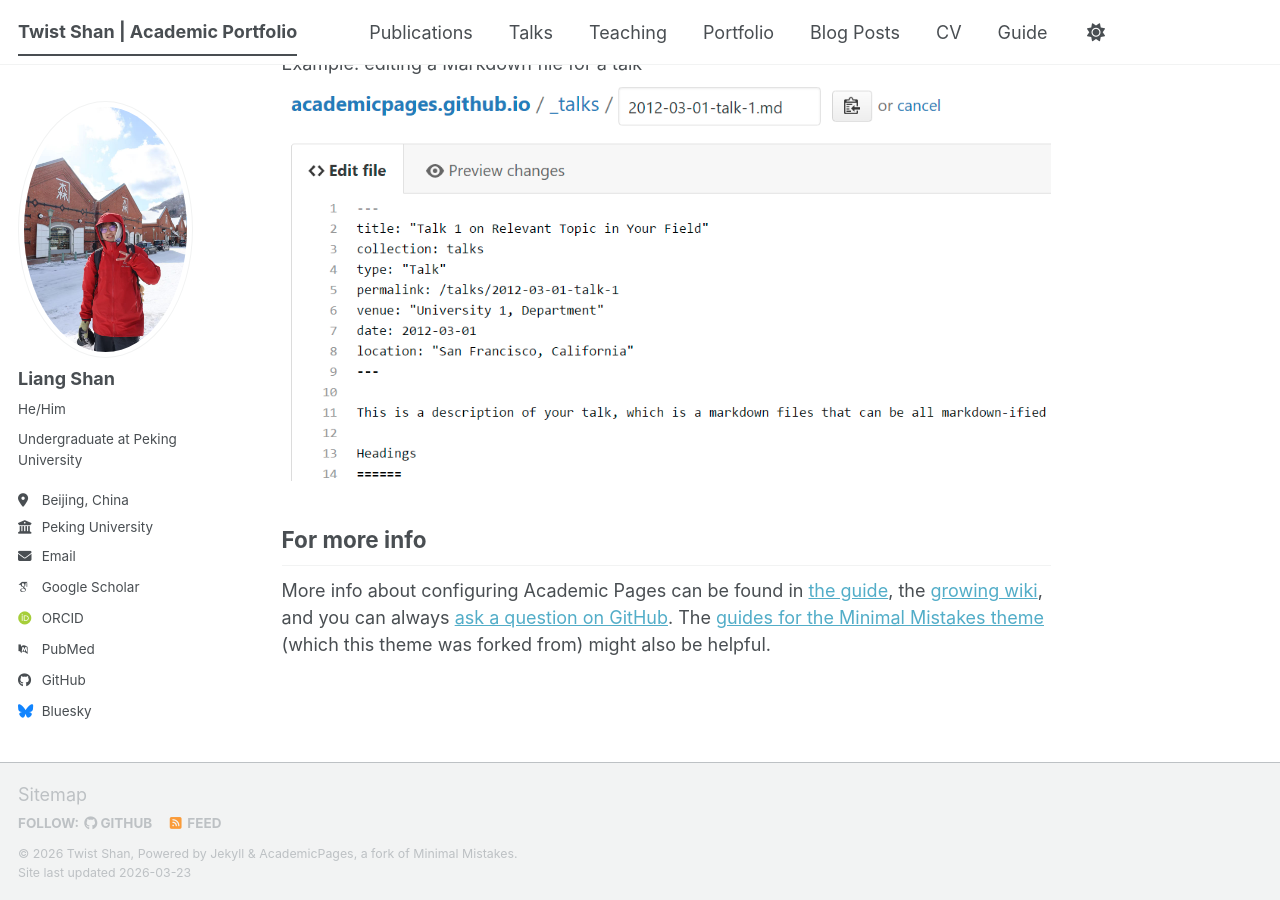
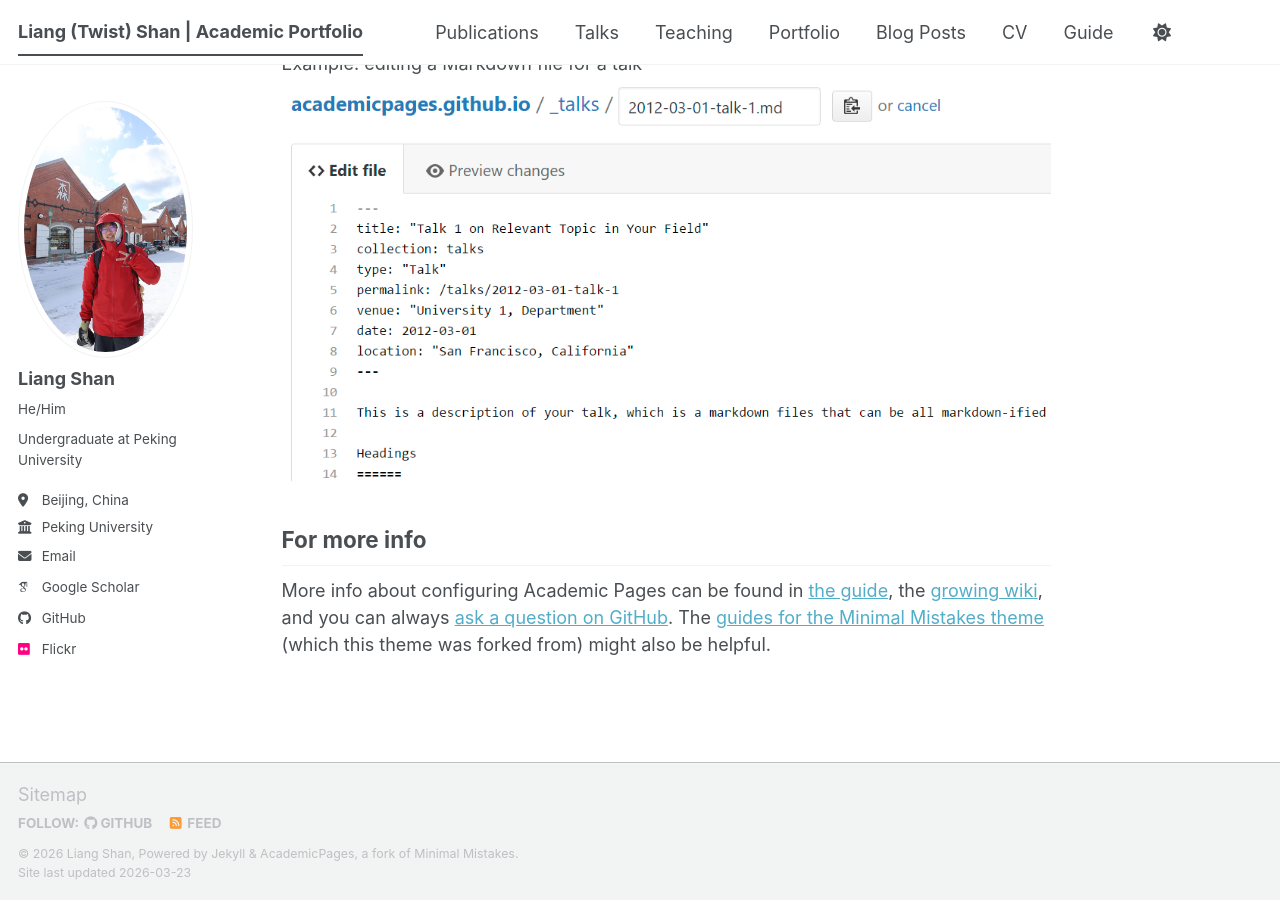
Before and after one commit to Twist-Shan/Twist-Shan.github.io, a Jekyll site: the page built from _pages/about.md, in a window 1280 px wide and 900 px high, scrolled down 2720 px. Built offline with Jekyll 4.4.1, drawn with Linux system fonts in a browser that asks for light colours; some web fonts are replaced; a script bundle is joined from its source files by our own code; library files that are not in the unit come from our copies; some of the changed lines change nothing that is shown.

Commit message:
Update _config.yml

```diff
--- a/_config.yml
+++ b/_config.yml
@@ -7,12 +7,12 @@
 # server process.
 
 # Basic Site Settings
-locale                    : "en-US"
-site_theme                : "default"
-title                     : "Twist Shan | Academic Portfolio"
+locale                  : "en-US"
+site_theme              : "default"
+title                   : "Liang (Twist) Shan | Academic Portfolio"
 title_separator           : "-"
-name                      : &name "Twist Shan"
-description               : &description "Undergraduate Student in Statistics at Peking University. Research interests: Statistical Learning, Machine Learning, Optimization, and Financial Engineering."
+name                      : &name "Liang Shan"
+description               : &description "Undergraduate at Peking University (SMS & NSD). Research interests: Statistical Learning, Optimization, and Machine Learning (."
 url                       : "https://twist-shan.github.io"
 baseurl                   : ""
 repository                : "Twist-Shan/Twist-Shan.github.io"
@@ -33,54 +33,23 @@ author:
   email            : "twistsl@stu.pku.edu.cn"
 
   # Academic websites
-  academia         : # URL
-  arxiv            : # URL - Update with the correct link to your profile
   googlescholar    : "https://scholar.google.com/citations?user=PS_CX0AAAAAJ"
-  inspire-hep      : # URL
-  impactstory      : # URL
-  orcid            : "https://orcid.org/yourorcidurl"
-  semantic         : # URL
-  ssrn             : # URL
-  pubmed           : "https://www.ncbi.nlm.nih.gov/pubmed/?term=john+snow"
-  researchgate     : # URL
-  scopus           : # URL
-  zotero           : # URL
-
+  arxiv            : # 以后有论文了再填
+  orcid            : # 建议注册一个并填在这里
 
   # Repositories and software development
-  bitbucket        : # Username - Update with your username on the site
-  codepen          : # Username
-  dribbble         : # Username
   github           : "Twist-Shan"
-  kaggle           : # Username
-  stackoverflow    : # User number or user number and name (i.e., use "1" or "1/jeff-atwood")
 
-  # Social media
-  artstation       : # Username
-  bluesky          : "bsky.app" # Replace this with you Bluesky username
-  facebook         : # Username
-  flickr           : # Username
-  foursquare       : # Username
-  goodreads        : # Username
-  google_plus      : # Username
-  keybase          : # Username
-  instagram        : # Username
-  lastfm           : # Username
-  linkedin         : # Username
-  mastodon         : # URL
-  medium           : # URL
-  pinterest        : # Username
-  soundcloud       : # Username
-  steam            : # Username
-  telegram         : # URL
-  tumblr           : # Username
-  twitter          : # Username for X / Twitter
-  vine             : # Username
-  weibo            : # Username
-  wikipedia        : # Username
-  xing             : # Username
-  youtube          : # Username
-  zhihu            : # Username
+  # Social media (自定义添加或利用现有字段)
+  # 提示：由于 academicpages 原版字段有限，微信和手机号建议放在 CV 页面，
+  # 这里我们挂上你提供的社交媒体链接。
+  instagram        : # 待会你发给我后再填
+  wechat           : "Twist_SsLl"
+  phone            : "+86 13661199541"
+
+  # 如果你想在侧边栏显示小红书，可以临时借用 'flickr' 或 'bitbucket' 的位置，
+  # 或者之后我教你修改 _includes/author-profile.html 来增加自定义图标。
+  flickr           : "https://xhslink.com/m/7k19nKMDuEu" # 暂时借用，显示为图标
 
 # Publication Category - The following the list of publication categories and their headings
 publication_category:
```
